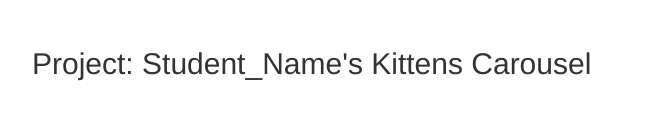
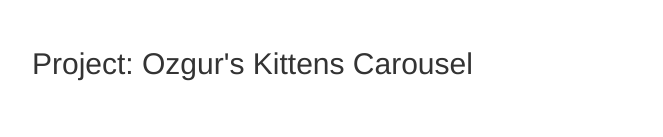
Before and after one commit to Ozgur-1978/101-cfn-static, a plain HTML site: page static-web/index.html in a window 1280 px wide. Shown: the part 203-340 px from the top of the page, without its empty margins (308-971 px from the left). Drawn offline with nearby package versions, Linux system fonts and the light colour scheme.

Commit message:
Update index.html

```diff
--- a/static-web/index.html
+++ b/static-web/index.html
@@ -45,7 +45,7 @@
 
   <div><img style="width:300px; height:100px" src="https://clarusway.com/wp-content/uploads/2022/12/clarusway-logo-black.png" /></div>
 
-  <h2> Project: Student_Name's Kittens Carousel</h2>
+  <h2> Project: Ozgur's Kittens Carousel</h2>
 
   <div id="myCarousel" class="carousel slide" data-ride="carousel">
     <!-- Indicators -->
```
